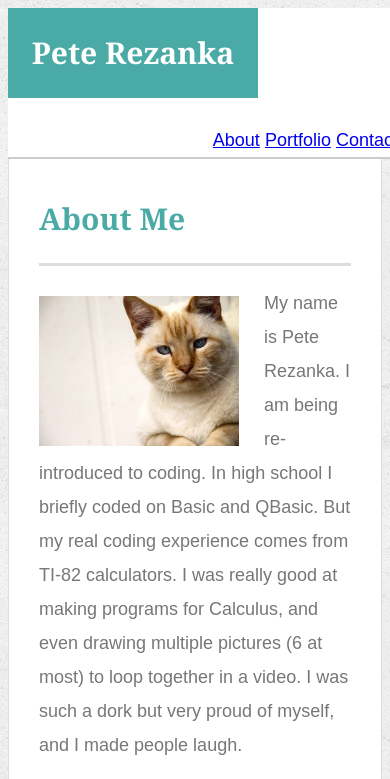
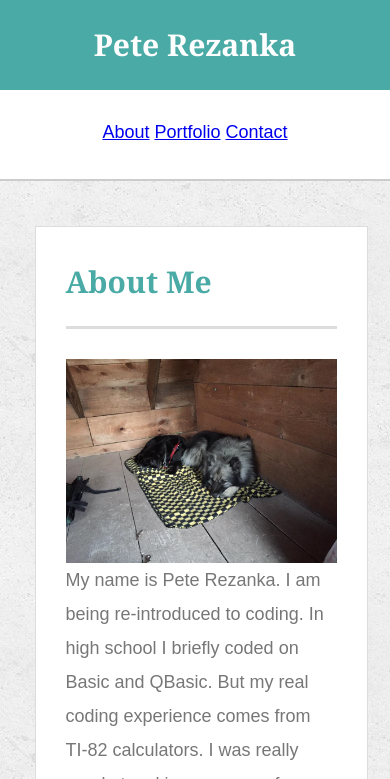
Before and after one commit to ScrantonPete/Responsice-Portfolio, a plain HTML site: page index.html in a window 390 px wide. Shown: the top 779 px of the page. Drawn offline with Linux system fonts and the light colour scheme.

Commit message:
updated responsive homework

```diff
--- /dev/null
+++ b/assets/css/reset.css
@@ -0,0 +1,142 @@
+/* http://meyerweb.com/eric/tools/css/reset/
+   v2.0 | 20110126
+   License: none (public domain)
+*/
+
+html,
+body,
+div,
+span,
+applet,
+object,
+iframe,
+h1,
+h2,
+h3,
+h4,
+h5,
+h6,
+p,
+blockquote,
+pre,
+a,
+abbr,
+acronym,
+address,
+big,
+cite,
+code,
+del,
+dfn,
+em,
+img,
+ins,
+kbd,
+q,
+s,
+samp,
+small,
+strike,
+strong,
+sub,
+sup,
+tt,
+var,
+b,
+u,
+i,
+center,
+dl,
+dt,
+dd,
+ol,
+ul,
+li,
+fieldset,
+form,
+label,
+legend,
+table,
+caption,
+tbody,
+tfoot,
+thead,
+tr,
+th,
+td,
+article,
+aside,
+canvas,
+details,
+embed,
+figure,
+figcaption,
+footer,
+header,
+hgroup,
+menu,
+nav,
+output,
+ruby,
+section,
+summary,
+time,
+mark,
+audio,
+video {
+
+  /* Positioning */
+  margin: 0;
+  vertical-align: baseline;
+
+  /* Box-model */
+  padding: 0;
+
+  /* Typography */
+  font-size: 100%;
+  font: inherit;
+
+  /* Visual */
+  border: 0;
+
+}
+
+/* HTML5 display-role reset for older browsers */
+article,
+aside,
+details,
+figcaption,
+figure,
+footer,
+header,
+hgroup,
+menu,
+nav,
+section { display: block; }
+
+body { line-height: 1; }
+
+ol,
+ul { list-style: none; }
+
+blockquote,
+q { quotes: none; }
+
+blockquote:before,
+blockquote:after,
+q:before,
+q:after {
+
+  /* Misc */
+  content: '';
+  content: none;
+
+}
+
+table {
+
+  /* Visual */
+  border-collapse: collapse;
+  border-spacing: 0;
+
+}
--- a/assets/css/style.css
+++ b/assets/css/style.css
@@ -204,3 +204,58 @@ input[type=submit] {
   background: #4aaaa5;
   border: 0 none;
 }
+
+/* First ressizing */
+@media screen and (max-width:980px) {
+.main-section {
+  width: 75%;
+  margin-left: 20px;
+}
+
+nav {
+  margin-right: 40px;
+}
+}
+
+/* Second ressizing */
+@media screen and (max-width:768px) {
+.main-section {
+ width: 95%;
+ margin: 15px;
+}
+
+#main-container {
+  width: 90%;
+}
+
+/* Third ressizing */
+@media screen and (max-width:640px) {
+   #masthead {
+    position: static;
+    width: 100%;
+   }
+
+   #logo {
+    width: 100%;
+  }
+
+   nav {
+    width: 100%;
+    text-align: center;
+    padding-left: 80px;
+    padding-bottom: 30px;
+  }
+.main-section {
+  width: 95%;
+  padding-top: 50x;
+ }
+
+#main-container {
+  padding-top: 0px;
+}
+
+.auth-image {
+  width: 100%;
+}
+}
+}
--- a/index.html
+++ b/index.html
@@ -3,7 +3,9 @@
 
 <head>
   <meta charset="UTF-8">
+  <meta name="viewport" content="width=device-width, initial-scale=1.0">
   <title>About | Pete Rezanka</title>
+  <link rel="stylesheet" type="text/css" href="assets/css/reset.css">
   <link rel="stylesheet" type="text/css" href="assets/css/style.css">
 </head>
 
@@ -24,7 +26,7 @@
     <section class="main-section">
       <h1>About Me</h1>
 
-      <img src="assets/images/cat.jpg" class="auth-image" alt="Pete Rezanka">
+      <img src="assets/images/dogs.jpg" class="auth-image" alt="Pete Rezanka">
 
       <p>My name is Pete Rezanka. I am being re-introduced to coding. In high school I briefly coded on Basic and
         QBasic. But my real coding experience comes from TI-82 calculators. I was really good at making programs for
```
Also changed, not shown: contact.html (+2 -0 lines), portfolio.html (+2 -0 lines), assets/images/Dogs.jpg (added).
